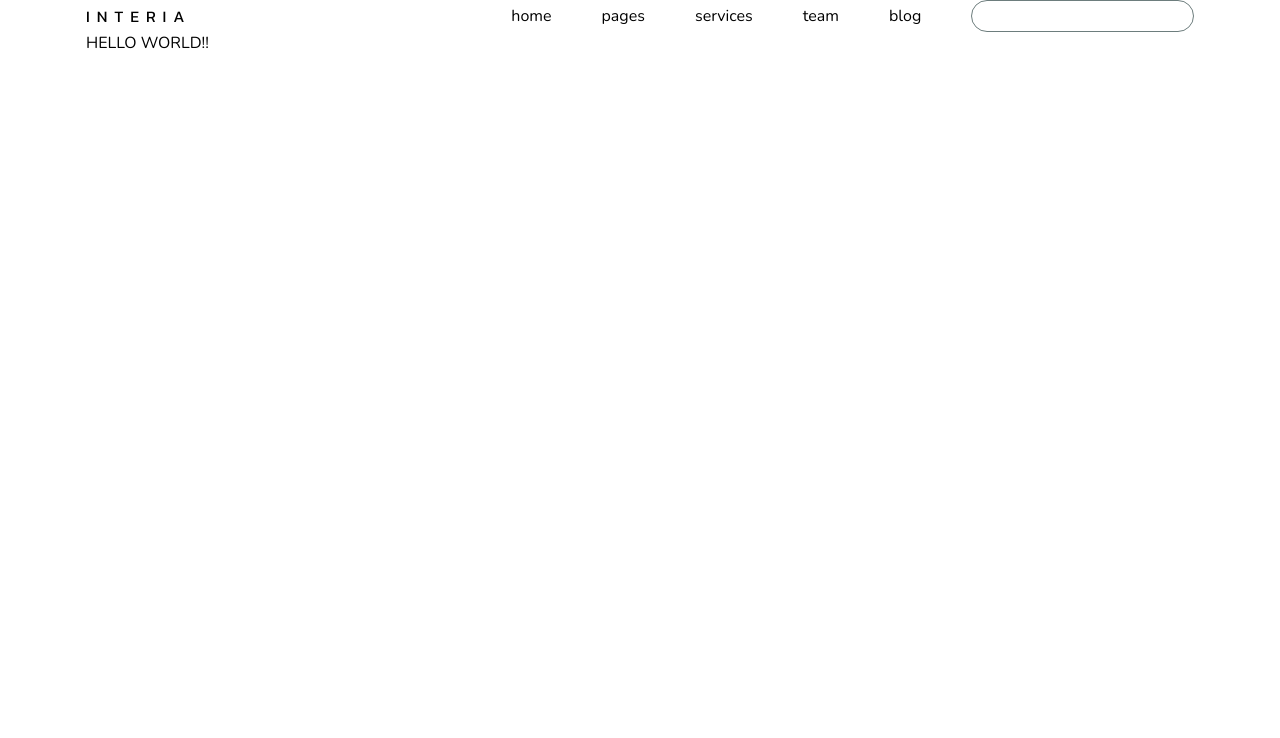
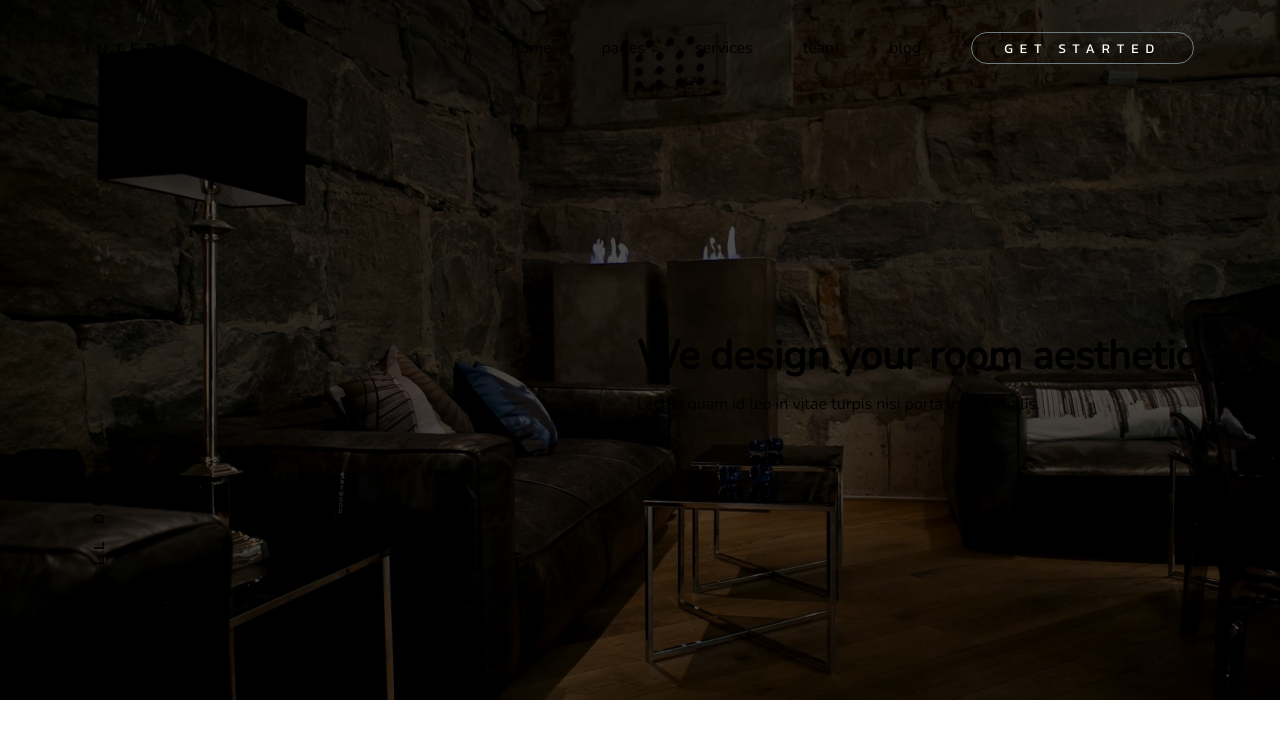
Before and after one commit to fuhad479/interia-landing-page, a Next.js app: page / in a window 1280 px wide. Shown: the top 738 px of the page. Built offline with nearby package versions, Linux system fonts and the light colour scheme.

Commit message:
component: added introduction component and updated header component stylings'

```diff
--- /dev/null
+++ b/app/components/introduction/index.css
@@ -0,0 +1,55 @@
+.introduction {
+  height: 200px;
+  background: url("/introduction-background.jpg") no-repeat center / cover;
+  position: relative;
+  &::after {
+    content: "";
+    position: absolute;
+    top: 0;
+    left: 0;
+    width: 100%;
+    height: 100%;
+    background: rgba(0, 0, 0, 0.7);
+    z-index: 0;
+  }
+  @media screen and (min-width: 768px) {
+    height: 350px;
+  }
+  @media screen and (min-width: 992px) {
+    height: 700px;
+  }
+  .introduction-content,
+  .scroll-down-message {
+    position: relative;
+    z-index: 1;
+  }
+  .introduction-content {
+    display: flex;
+    height: inherit;
+    justify-content: center;
+    flex-direction: column;
+    max-width: 260px;
+    margin: 0 0 0 auto;
+    padding: 43px 0 0;
+    @media screen and (min-width: 768px) {
+      max-width: max-content;
+    }
+    h1 {
+      margin: 0 0 10px;
+    }
+  }
+  .scroll-down-message {
+    position: absolute;
+    bottom: 0;
+    left: 16px;
+    font-size: 0.5rem;
+    text-orientation: sideways;
+    writing-mode: vertical-lr;
+    transform: rotate(180deg);
+    margin: 0 0 16px;
+    @media screen and (min-width: 768px) {
+      font-size: 1rem;
+      margin: 0 0 4.25rem;
+    }
+  }
+}
--- /dev/null
+++ b/app/components/introduction/index.tsx
@@ -0,0 +1,17 @@
+import { kanit } from "@/app/fonts";
+
+import "./index.css";
+
+export default function Introduction() {
+  return (
+    <section className="introduction">
+      <div className="container">
+        <div className="introduction-content">
+          <h1>We design your room aesthetic</h1>
+          <p>Lectus quam id leo in vitae turpis nisi porta lorem mollis.</p>
+        </div>
+        <div className={`scroll-down-message kanit ${kanit.variable}`}>Scroll down</div>
+      </div>
+    </section>
+  );
+}
--- a/app/globals.css
+++ b/app/globals.css
@@ -12,6 +12,10 @@ html,
 body {
   max-width: 100vw;
   overflow-x: hidden;
+  font-size: 0.875rem;
+  @media screen and (min-width: 768px) {
+    font-size: 1rem;
+  }
 }
 
 body {
@@ -30,6 +34,14 @@ a {
   text-decoration: none;
 }
 
-img, svg {
+img,
+svg {
   display: block;
 }
+
+h1 {
+  font-size: 18px;
+  @media screen and (min-width: 768px) {
+    font-size: 2.5rem;
+  }
+}
--- a/app/page.tsx
+++ b/app/page.tsx
@@ -1,7 +1,5 @@
+import Introduction from "@/app/components/introduction";
+
 export default function Page() {
-  return (
-    <section className="container">
-      <div>HELLO WORLD!!</div>
-    </section>
-  );
+  return <Introduction />;
 }
--- a/components/header/index.css
+++ b/components/header/index.css
@@ -1,8 +1,23 @@
 .header {
+  position: absolute;
+  left: 0;
+  top: 0;
+  width: 100%;
+  z-index: 2;
+  backdrop-filter: blur(3px);
+  border-bottom: 1px solid var(--border-color);
+  @media screen and (min-width: 768px) {
+    border: none;
+    backdrop-filter: none;
+  }
   .header-navigation {
     display: flex;
     align-items: center;
     justify-content: space-between;
+    padding: 8px 0;
+    @media screen and (min-width: 992px) {
+      padding: 2rem 0;
+    }
     .navigation-links {
       display: none;
       @media screen and (min-width: 992px) {
--- a/styles/utility-classes.css
+++ b/styles/utility-classes.css
@@ -1,6 +1,8 @@
 .container {
   margin: 0 auto;
   padding: 0 1rem;
+  position: relative;
+  height: inherit;
   @media screen and (min-width: 576px) {
     max-width: 540px;
   }
```
Also changed, not shown: public/introduction-background.jpg (added).
